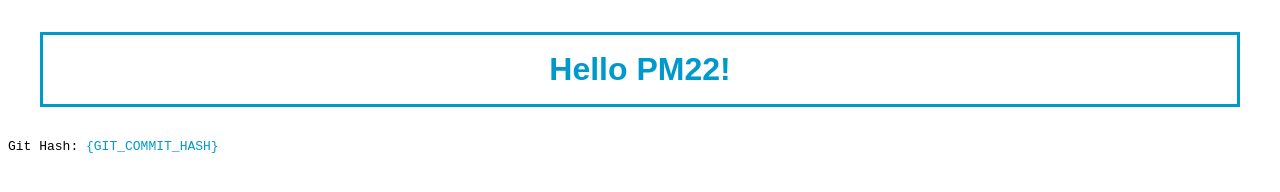
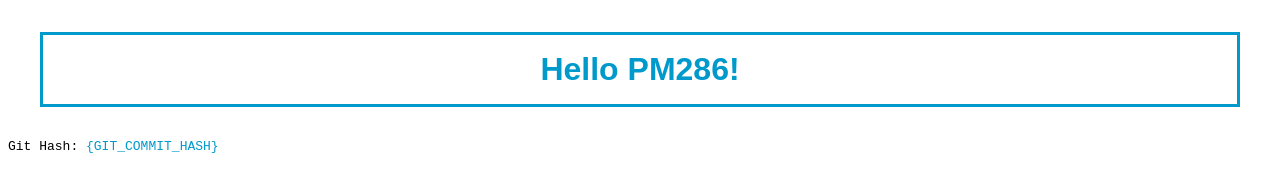
Before and after one commit to nelsonic/hello-world-node-http-server, a website: page index.html in a window 1280 px wide. Drawn offline with Linux system fonts and the light colour scheme.

```diff
--- a/index.html
+++ b/index.html
@@ -2,10 +2,10 @@
   <head>
     <meta charset="utf-8">
     <meta name="viewport" content="width=device-width, initial-scale=1.0">
-    <title>Hello PM22!</title>
+    <title>Hello PM286!</title>
   </head>
   <body>
-    <h1>Hello PM22!</h1>
+    <h1>Hello PM286!</h1>
     <p>Git Hash: <a href="https://github.com/nelsonic/hello-world-node-http-server/tree/{GIT_COMMIT_HASH}">{GIT_COMMIT_HASH}</a></p>
     <style>
       h1 {
```
Also changed, not shown: .travis.yml.
